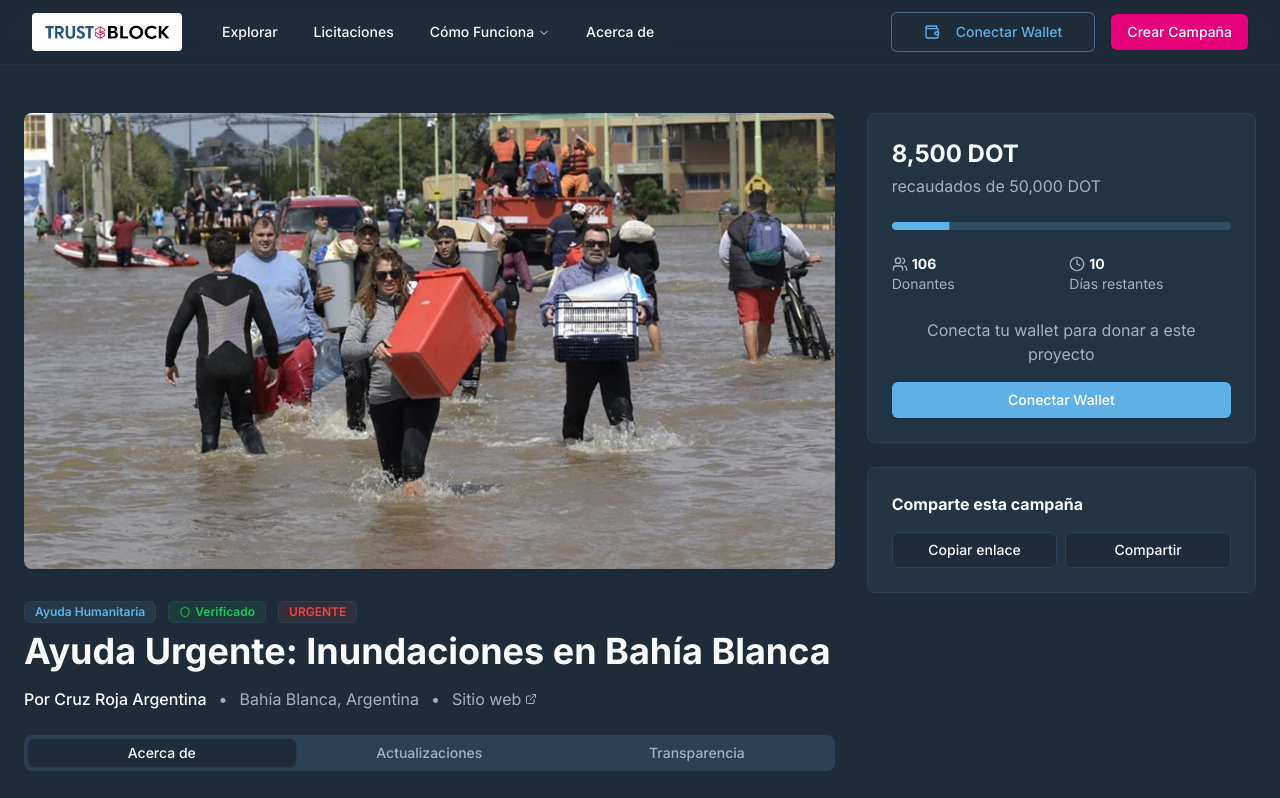
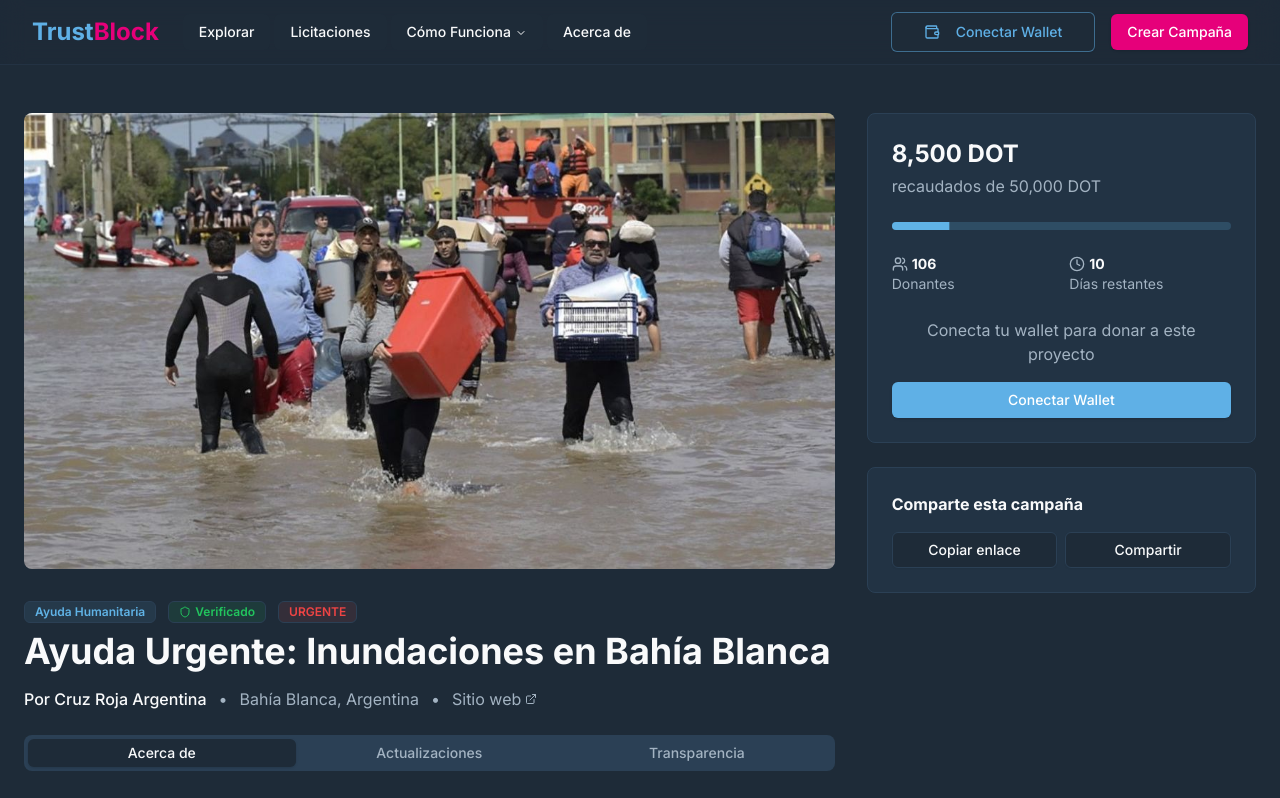
Before and after one commit to Emprendethon2025/Emprendethon, a Next.js app: page /campaigns/0 in a window 1280 px wide. Shown: the top 798 px of the page. Built offline with nearby package versions, Linux system fonts and the light colour scheme.

Commit message:
fix: Some on hover styles

```diff
--- a/app/campaigns/[id]/page.tsx
+++ b/app/campaigns/[id]/page.tsx
@@ -284,18 +284,18 @@ export default async function CampaignDetailPage({ params }: { params: Promise<{
                       {campaign.rewards.map((reward) => (
                         <div
                           key={reward.id}
-                          className="border border-border rounded-lg p-4 transition-colors hover:bg-accent"
+                          className="border border-border rounded-lg p-4 transition-colors hover:bg-accent hover:text-white group"
                         >
                           <div className="flex justify-between mb-2">
                             <h4 className="font-bold">{reward.title}</h4>
-                            <span className="text-sm font-medium">
+                            <span className="text-sm font-medium group-hover:text-white">
                               Donación mínima: {reward.minDonation} DOT
                             </span>
                           </div>
-                          <p className="text-muted-foreground mb-2">
+                          <p className="text-muted-foreground mb-2 group-hover:text-white">
                             {reward.description}
                           </p>
-                          <div className="text-sm text-muted-foreground">
+                          <div className="text-sm text-muted-foreground group-hover:text-white">
                             {reward.claimed} personas ya lo han reclamado
                           </div>
                         </div>
--- a/components/navbar.tsx
+++ b/components/navbar.tsx
@@ -2,7 +2,6 @@
 
 import { useState } from "react";
 import Link from "next/link";
-import Image from "next/image";
 import { Button } from "@/components/ui/button";
 import { ConnectWalletButton } from "@/components/connect-wallet-button";
 import {
@@ -28,14 +27,7 @@ export function Navbar() {
             href="/"
             className="flex items-center space-x-2 transition-opacity hover:opacity-80"
           >
-            <Image
-              src="/img/icon.jpeg"
-              alt="TrustBlock"
-              width={150}
-              height={150}
-              className="rounded-sm"
-            />
-            {/* <span className="font-bold">DAO</span> */}
+            <span className="text-2xl font-bold text-skyblue">Trust<span className="text-neonpink">Block</span></span>
           </Link>
 
           <NavigationMenu className="hidden md:flex">
@@ -65,13 +57,7 @@ export function Navbar() {
                           href="/"
                         >
                           <div className="mt-4 mb-2 text-lg font-medium text-white">
-                            <Image
-                              src="/img/icon.jpeg"
-                              alt="TrustBlock"
-                              width={80}
-                              height={80}
-                              className="rounded-sm"
-                            />
+                            <span className="text-2xl font-bold text-skyblue">Trust<span className="text-neonpink">Block</span></span>
                           </div>
                           <p className="text-sm leading-tight text-white/90">
                             Crowdfunding con identidad verificada en blockchain
@@ -169,14 +155,7 @@ export function Navbar() {
                   className="flex items-center space-x-2"
                   onClick={() => setIsMenuOpen(false)}
                 >
-                  <Image
-                    src="/img/icon.jpeg"
-                    alt="TrustBlock"
-                    width={100}
-                    height={100}
-                    className="rounded-sm"
-                  />
-                  {/* <span className="font-bold">DAO</span> */}
+                  <span className="text-2xl font-bold text-skyblue">Trust<span className="text-neonpink">Block</span></span>
                 </Link>
                 <div className="grid gap-4">
                   <Link
```
